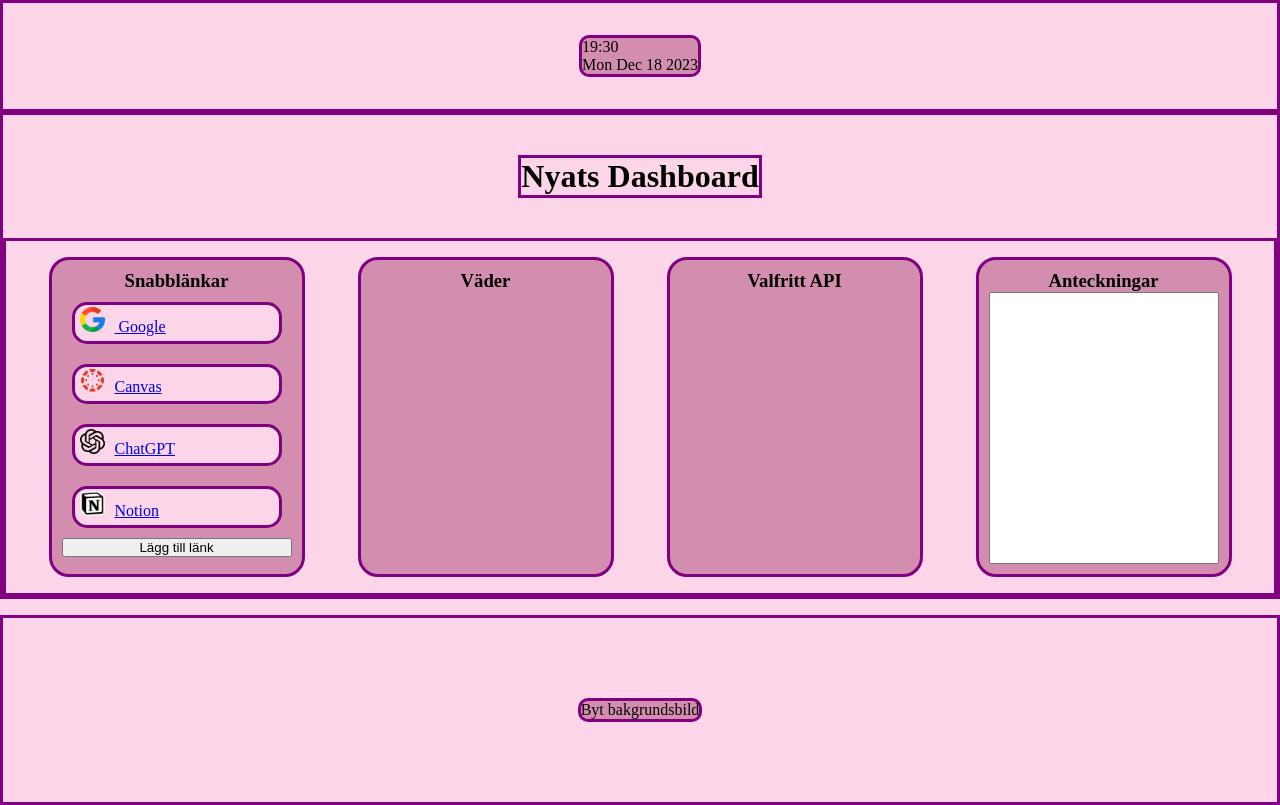
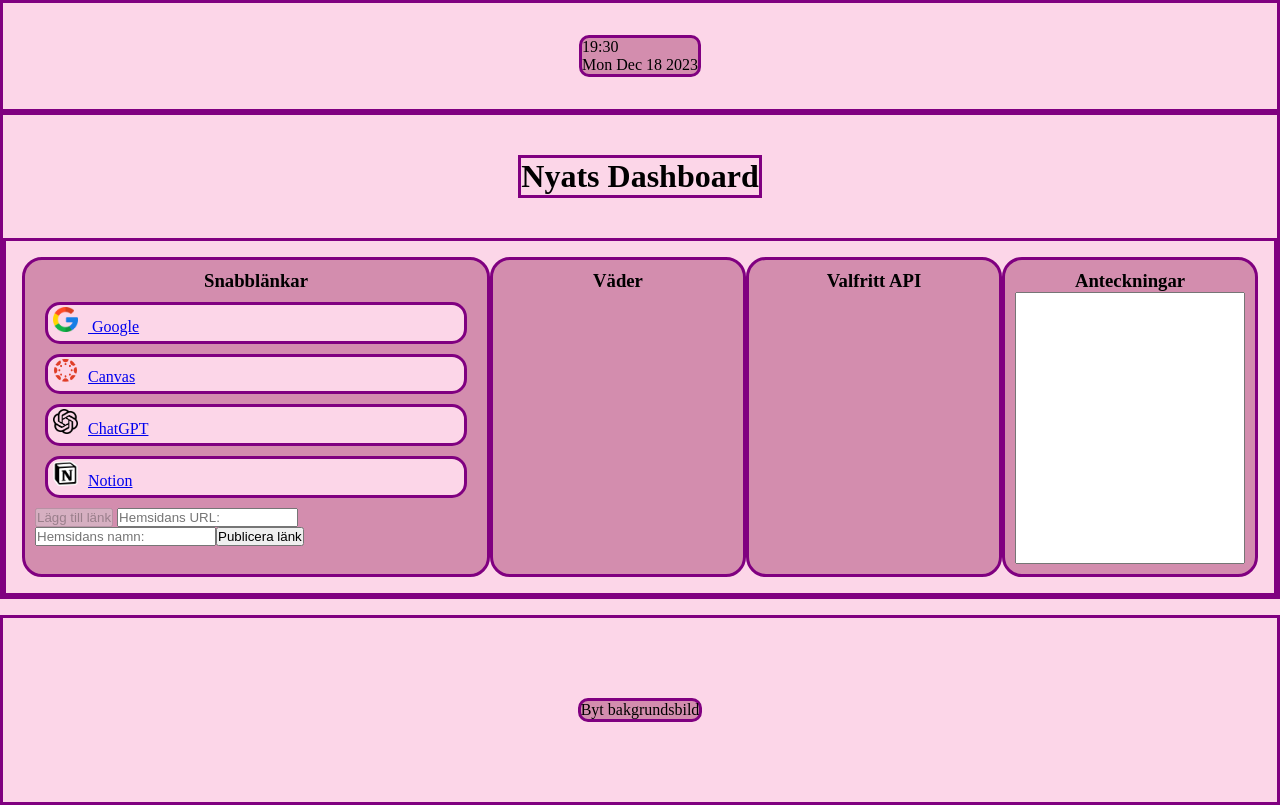
Before and after one commit to nyatg/dashboard, a plain HTML site: page html/index.html in a window 1280 px wide. Both pictures are taken after a click on the button "Lägg till länk". Drawn offline with Linux system fonts and the light colour scheme.

Commit message:
gjort så att man kan lägga till länk i korten

```diff
--- a/css/main.css
+++ b/css/main.css
@@ -69,6 +69,12 @@ h3 {
     padding: 2px 0 5px 5px;
 }
 
+.link-container {
+    /* för att kunna skrolla när fler länkar läggs till */
+    max-height: 80%;
+    overflow: scroll;
+}
+
 .logo-img{
     max-width: 25px;
     margin-right: 10px;
--- a/html/index.html
+++ b/html/index.html
@@ -21,11 +21,16 @@
         <div class="card-container">
             <div class="cards" class="link-card">
                 <h3>Snabblänkar</h3>
+                <div class="link-container">
                 <div class="link-div"><img src="/dashboard/bilder/google.png" id="google" alt="bild på googles logga" class="logo-img"><a href="http://www.google.com"> Google</a></div>
                 <div class="link-div"><img src="/dashboard/bilder/pngwing.com.png" id="canvas" alt="bild på canvas logga" class="logo-img"><a href="https://chasacademy.instructure.com/courses/290">Canvas</a></div>
                 <div class="link-div"><img src="/dashboard/bilder/pngwing.com (1).png" alt="bild på ChatGPTs logga" id="chat-gpt" class="logo-img"><a href="https://chat.openai.com/">ChatGPT</a></div>
                 <div class="link-div"><img src="/dashboard/bilder/pngwing.com (2).png" alt="bild på notions logga" id="notion" class="logo-img"><a href="https://qlok.notion.site/f6824718180c40b0aec01cb61068fb62?v=ad9bbaab79c54d44be051517590e62b3">Notion</a></div>
-                <button>Lägg till länk</button>
+                </div>
+
+                <div id="new-link">
+                <button id="add-link">Lägg till länk</button>
+                </div>
             </div>
 
             <div class="cards" class="weather-card">
@@ -48,5 +53,6 @@
     </footer>
 
     <script src="/dashboard/js/script.js"></script>
+    <script src="../js/links.js"></script>
 </body>
 </html>
--- /dev/null
+++ b/js/links.js
@@ -0,0 +1,59 @@
+const linkCard = document.getElementsByClassName("link-card");
+// diven för alla länkar
+const linkContainer = document.querySelector(".link-container");
+
+function addLink() {
+    const addLinkBtn = document.getElementById("add-link");
+
+    addLinkBtn.addEventListener("click", function () {
+
+        // Diven för lägg till länk knappen:
+        const addLinkDiv = document.getElementById("new-link");
+
+        // textfältet där man kan skriva länkens url
+        const linkInput = document.createElement("input");
+        linkInput.setAttribute("type", "url");
+        linkInput.setAttribute("placeholder", "Hemsidans URL:");
+        linkInput.setAttribute("id", "link-url");
+
+        addLinkDiv.appendChild(linkInput);
+
+        // textfältet där man kan skriva namnet på hemsidan:
+        const linkInputName = document.createElement("input");
+        linkInputName.setAttribute("placeholder", "Hemsidans namn:");
+        linkInputName.setAttribute("id", "link-name");
+
+        addLinkDiv.appendChild(linkInputName);
+
+        // Knappen för att publicera länkarna i kortet
+        const publishLinkBtn = document.createElement("button");
+        publishLinkBtn.setAttribute("id", "publishLinkBtn");
+        publishLinkBtn.innerHTML = "Publicera länk";
+        addLinkDiv.appendChild(publishLinkBtn);
+
+        publishLinkBtn.addEventListener("click", function () {
+            const NewLinkDiv = document.createElement("div");
+
+            const inputUrl = document.getElementById("link-url").value;
+            const inputName = document.getElementById("link-name").value;
+
+            const newLink = document.createElement("a");
+            newLink.href = inputUrl;
+            newLink.innerHTML = inputName;
+
+            NewLinkDiv.appendChild(newLink);
+            linkContainer.appendChild(NewLinkDiv);
+
+        });
+
+        addLinkBtn.disabled = true;
+    });
+
+    // Skapa en koppling till publishLinkBtn som gör att en text skapas som länkar till den sida användaren valt att lägga upp som länk. Behöver brytas upp i två, så skapa två input fält, ett för namn, ett för länk som sedan laddas upp med hjälp av publishLinkBtn.
+
+    // Ev. låta användare ladda upp logga till hemsidan
+
+    // skapa en funktion som låter användare ta bort länkar de lagt upp tidigare
+};
+
+addLink();
```
